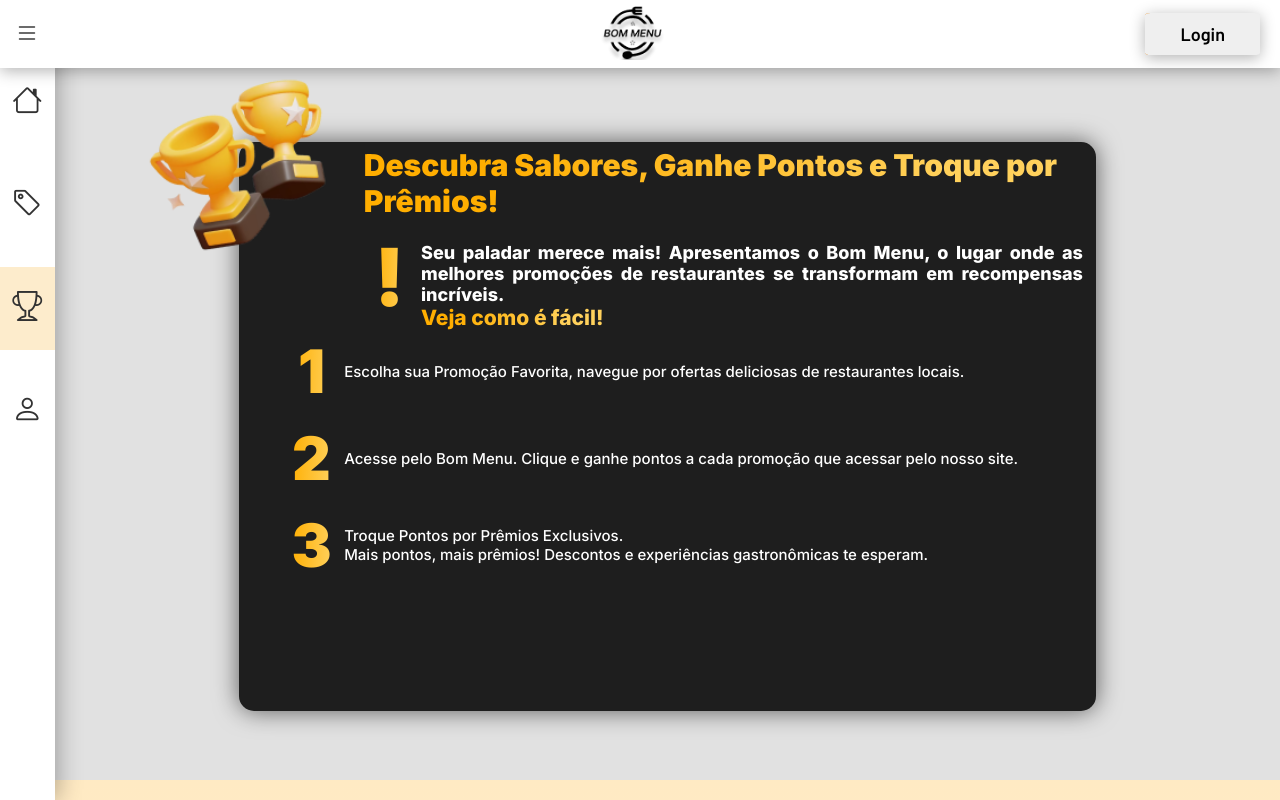
After one commit to Pedrohss-hub/TCC, a PHP site: page /html/pontos.html in a window 1280 px wide. The commit adds this page. Run offline with PHP 8.4, Linux system fonts and the light colour scheme.

Commit message:
pags de pontos, promoções e index prontas

```diff
--- /dev/null
+++ b/css/pontos.css
@@ -0,0 +1,320 @@
+* {
+    padding: 0;
+    margin: 0 0;
+    box-sizing: border-box;
+}
+
+body {
+    padding: 0;
+    padding: 0;
+    margin: 0 0;
+    box-sizing: border-box;
+}
+
+@import url('https://fonts.googleapis.com/css2?family=Inter:wght@500;600;800;900&display=swap');
+
+/* SIDEBAR */
+nav.menu-lateral {
+    width: 55px;
+    height: 100%;
+    background-color: #fff;
+    padding: 20px 0 40px 0;
+    position: fixed;
+    top: 0;
+    left: 0;
+    box-shadow: 3px 0 25px rgba(0, 0, 0, 0.3);
+    transition: 0.5s;
+    /* z-index: 1; */
+}
+
+nav.menu-lateral .btn-expandir {
+    margin-left: 15px;
+    margin-bottom: 13px;
+}
+
+nav.menu-lateral.expandir {
+    width: 255px;
+    z-index: 1;
+}
+
+.btn-expandir>i {
+    color: #323232;
+    font-size: 24px;
+    cursor: pointer;
+}
+
+ul {
+    height: 100%;
+    list-style-type: none;
+}
+
+ul li.item-menu {
+    transition: 0.2s;
+}
+
+ul li.ativo {
+    background-color: #fdeccc;
+}
+
+ul li.item-menu:hover {
+    background: #fdeccc;
+}
+
+ul li.item-menu a {
+    color: #323232;
+    text-decoration: none;
+    font-size: 20px;
+    padding: 20px 4%;
+    display: flex;
+    margin-bottom: 20px;
+    line-height: 40px;
+    overflow: hidden;
+}
+
+ul li.item-menu a .txt-link {
+    margin-left: 70px;
+    transition: 0.7s;
+    opacity: 0;
+}
+
+nav.menu-lateral.expandir .txt-link {
+    margin-left: 35px;
+    opacity: 1;
+}
+
+ul li.item-menu a .icon>i {
+    font-size: 30px;
+    margin-left: 10px;
+}
+
+.txt-link {
+    font-family: 'Barlow', sans-serif;
+    font-weight: 600;
+}
+
+
+/* NAVBAR */
+.box-navbar {
+    height: 68px;
+    width: 100%;
+    background-color: #fff;
+    box-shadow: 0 3px 15px rgba(0, 0, 0, 0.3);
+    position: sticky;
+    margin-bottom: -18px;
+    z-index: 1;
+    top: 0;
+}
+
+.navbar {
+    width: 100%;
+    height: 100%;
+    display: flex;
+    justify-content: space-between;
+    align-items: center;
+    padding: 20px 20px 20px 15px;
+}
+
+.box-logo {
+    width: 73px;
+    height: 63px;
+    margin-left: 10vh;
+    padding: 3px;
+}
+
+.logo {
+    max-width: 100%;
+    cursor: pointer;
+}
+
+.box-btn-login button {
+    border: none;
+    padding: 10px 35px;
+    border-radius: 5%;
+    box-shadow: 0 3px 15px rgba(0, 0, 0, 0.3);
+    cursor: pointer;
+    width: 100%;
+    text-align: center;
+    display: block;
+    position: relative;
+    overflow: hidden;
+    font-size: 18px;
+    font-family: "Barlow", sans-serif;
+    font-weight: 600;
+    transition: .4s;
+}
+
+.box-btn-login button:hover {
+    color: #fff;
+    z-index: 1;
+    transform: scale(1.1);
+
+}
+
+.box-btn-login button::before {
+    content: "";
+    display: flex;
+    align-items: center;
+    justify-content: center;
+    font-size: 18px;
+    width: 105%;
+    height: 105%;
+    border-radius: 5%;
+    position: absolute;
+    left: -100px;
+    top: 0;
+    background-color: #ff8a00;
+    z-index: -1;
+}
+
+.box-btn-login button:hover::before {
+    animation: deslocar .3s;
+    left: 0;
+    top: 0;
+}
+
+@keyframes deslocar {
+    0% {
+        left: -100px;
+        top: 0;
+    }
+
+    100% {
+        left: 0;
+        top: 0;
+    }
+}
+
+.background {
+    margin-left: 55px;
+    width: calc(100% - 55px);
+    height: 89vh;
+    background-color: #e1e1e1;
+    top: 0;
+    display: flex;
+    justify-content: center;
+}
+
+.container {
+    background-color: #1e1e1e;
+    width: 70%;
+    height: 80%;
+    margin: 6% auto;
+    border-radius: 15px;
+    box-shadow: 0 0 25px rgba(0, 0, 0, 0.6);
+    position: relative;
+}
+
+.container-img {
+    display: flex;
+    justify-content: center;
+    align-items: center;
+    width: 270px;
+    height: 270px;
+    position: absolute;
+    top: -120px;
+    left: -130px;
+}
+
+.container-img img {
+    width: 100%;
+    height: 100%;
+}
+
+.dourado {
+    background: linear-gradient(93deg, #FFAE00 17.47%, #FFD15C 80.78%);
+    background-clip: text;
+    -webkit-background-clip: text;
+    -webkit-text-fill-color: transparent;
+}
+
+.title-geral {
+    width: calc(100% - 125px);
+    margin-left: 125px;
+    height: 80px;
+    border-top-right-radius: 15px;
+    padding-top: 5px;
+}
+
+.title-geral h1 {
+    font-family: 'Inter', sans-serif;
+    font-weight: 900;
+    font-size: 30px;
+}
+
+.estrofe {
+    width: calc(100% - 125px);
+    margin-left: 125px;
+    height: 110px;
+    display: flex;
+}
+
+.excl {
+    width: 7%;
+    height: 100%;
+    font-size: 80px;
+    font-family: 'Inter', sans-serif;
+    font-weight: 900;
+    display: flex;
+    align-items: center;
+    justify-content: center;
+}
+
+.estrofe p {
+    height: 100%;
+    width: 92%;
+    margin-top: 2%;
+    font-weight: 800;
+    font-family: 'Inter', sans-serif;
+    color: #fff;
+    padding: 6px;
+    font-size: 18px;
+    text-align: justify;
+}
+
+.estrofe p span {
+    font-weight: 800;
+    font-family: 'Inter', sans-serif;
+    font-size: 21px;
+}
+
+.container-lista {
+    width: 100%;
+    height: 261px;
+    border-bottom-left-radius: 15px;
+    border-bottom-right-radius: 15px;
+    display: flex;
+    flex-direction: column;
+}
+
+.box {
+    flex: 1;
+    padding-bottom: 08px;
+    margin-left: 40px;
+}
+
+.num {
+    width: 8%;
+    height: 100%;
+    font-weight: 900;
+    font-family: 'Inter', sans-serif;
+    font-size: 60px;
+    display: flex;
+    align-items: center;
+    justify-content: center;
+}
+
+.item1,
+.item2,
+.item3 {
+    display: flex;
+}
+
+.p {
+    display: flex;
+    align-items: center;
+    justify-content: center;
+    font-weight: 500;
+    font-family: 'Inter', sans-serif;
+    color: #fff;
+    font-size: 15px;
+}
--- a/css/promocoes.css
+++ b/css/promocoes.css
@@ -199,8 +199,9 @@
 .box-banner-principal {
   display: flex;
   justify-content: center;
-  margin-left: 10px;
-  margin-top: 2%;
+  width: 80%;
+  height: 400px;
+  margin-left: 160px;
 }
 
 .box-banner-principal img {
--- a/css/style.css
+++ b/css/style.css
@@ -255,7 +255,7 @@
   border-top-right-radius: 10px;
   border-bottom-right-radius: 10px;
   position: absolute;
-  top: -180px;
+  top: -60px;
   left: 0px;
 }
 
@@ -307,7 +307,7 @@
 .box-promocoes .promocao2-4 {
   width: 80%;
   height: 350px;
-  margin-left: 16%;
+  margin-left: 15%;
   border-radius: 10px;
   box-shadow: 0 3px 25px rgba(0, 0, 0, 0.3);
   display: flex;
@@ -330,7 +330,7 @@
   border-top-right-radius: 10px;
   border-bottom-right-radius: 10px;
   position: absolute;
-  top: -160px;
+  top: -60px;
   left: 0px;
 }
 
@@ -347,13 +347,14 @@
   height: 160px;
   background-color: #fff;
   border-top-right-radius: 10px;
-  padding: 20px;
+  padding: 15px;
   color: #323232;
 }
 
 .promocao2-4 .txt-exp-promo p{
   font-family: 'Inter', sans-serif;
   font-weight: 500;
+  font-size: 16px;
 }
 
 .box-txt-btn .box-btn-promocao {
--- /dev/null
+++ b/html/pontos.html
@@ -0,0 +1,133 @@
+<!DOCTYPE html>
+<html lang="pt-br">
+
+<head>
+    <meta charset="UTF-8">
+    <meta name="viewport" content="width=device-width, initial-scale=1.0">
+    <title>Bom Menu</title>
+
+    <!-- LINK CSS -->
+    <link rel="stylesheet" href="../css/style.css">
+    <link rel="stylesheet" href="../css/pontos.css">
+    <link rel="stylesheet" href="../css/rodape.css">
+
+    <!-- ICON BOOTSTRAP -->
+    <link rel="stylesheet" href="https://cdn.jsdelivr.net/npm/bootstrap-icons@1.11.1/font/bootstrap-icons.css">
+
+    <!-- FONTS GOOGLE -->
+    <link rel="preconnect" href="https://fonts.googleapis.com">
+    <link rel="preconnect" href="https://fonts.gstatic.com" crossorigin>
+    <link href="https://fonts.googleapis.com/css2?family=Inter:wght@500;600;800;900&display=swap" rel="stylesheet">
+
+    <link rel="preconnect" href="https://fonts.googleapis.com">
+    <link rel="preconnect" href="https://fonts.gstatic.com" crossorigin>
+    <link href="https://fonts.googleapis.com/css2?family=Barlow:wght@600&display=swap" rel="stylesheet">
+
+</head>
+
+<body>
+
+    <!--SIDEBAR-->
+    <nav class="menu-lateral">
+        <div class="btn-expandir">
+            <i class="bi bi-list" id="btn-exp1"></i> <!-- botao de expandir sidebar -->
+        </div>
+        <ul>
+            <li class="item-menu">
+                <a href="index.html">
+                    <span class="icon"><i class="bi bi-house"></i></span>
+                    <span class="txt-link">Home</span>
+                </a>
+            </li>
+            <li class="item-menu">
+                <a href="../html/promocoes.html">
+                    <span class="icon"><i class="bi bi-tag"></i></span>
+                    <span class="txt-link">Promoções</span>
+                </a>
+            </li>
+            <li class="item-menu ativo">
+                <a href="../html/pontos.html">
+                    <span class="icon"><i class="bi bi-trophy"></i></span>
+                    <span class="txt-link">Pontos</span>
+                </a>
+            </li>
+            <li class="item-menu">
+                <a href="/html/">
+                    <span class="icon"><i class="bi bi-person"></i></span>
+                    <span class="txt-link">Sobre</span>
+                </a>
+            </li>
+    </nav>
+    <!-- FIM SIDEBAR -->
+
+    <!-- COMEÇO NAVBAR -->
+    <header class="box-navbar">
+        <nav class="navbar">
+            <div class="btn-expandir">
+                <i class="bi bi-list" id="btn-exp"></i> <!-- botao de expandir sidebar -->
+            </div>
+            <div class="box-logo">
+                <img src="../images/logo.png" alt="Bom Menu" class="logo" onclick="goHome()">
+            </div>
+            <div class="box-btn-login">
+                <a href="#">
+                    <button type="button" class="btn-login">Login</button>
+                </a>
+            </div>
+        </nav>
+    </header>
+    <br>
+    <!-- FIM NAVBAR -->
+
+
+    <div class="background">
+        <div class="container">
+            <div class="container-img">
+                <img src="../images/trofeu.png" alt="img-trofeu">
+            </div> <!--DIV IMG -->
+            <div class="title-geral">
+                <h1 class="dourado">Descubra Sabores, Ganhe Pontos e Troque por Prêmios!</h1>
+            </div> <!--TITLE-GERAL -->
+            <div class="estrofe">
+                <div class="excl dourado">
+                    !
+                </div>
+                <p>
+                    Seu paladar merece mais! Apresentamos o Bom Menu, o lugar onde as melhores promoções de restaurantes
+                    se transformam em recompensas incríveis. <br> <span class="dourado">Veja como é fácil!</span>
+                </p>
+            </div><!--ESTROFE -->
+            <div class="container-lista">
+                <div class="box item1">
+                    <div class="num dourado">
+                        1
+                    </div>
+                    <p class="p">
+                        Escolha sua Promoção Favorita, navegue por ofertas deliciosas de restaurantes locais.
+                    </p>
+                </div>
+                <div class="box item2">
+                    <div class="num dourado">
+                        2
+                    </div>
+                    <p class="p">
+                        Acesse pelo Bom Menu.
+                        Clique e ganhe pontos a cada promoção que acessar pelo nosso site.
+                    </p>
+                </div>
+                <div class="box item3">
+                    <div class="num dourado">
+                        3
+                    </div>
+                    <p class="p">
+                        Troque Pontos por Prêmios Exclusivos. <br>Mais pontos, mais prêmios! Descontos e experiências
+                        gastronômicas te esperam.
+                    </p>
+                </div>
+            </div>
+        </div> <!--CONTAINER -->
+    </div><!--BACKGROUND -->
+
+    <script src="../js/sidebar.js"></script>
+    <script src="../js/pontos.js"></script>
+</body>
--- /dev/null
+++ b/js/sidebar.js
@@ -0,0 +1,28 @@
+// sidebar
+var menuItem = document.querySelectorAll('.item-menu');
+
+// deixa selecionado o item que eu cliquei na sidebar
+function selectLink() {
+    menuItem.forEach((item) =>
+        item.classList.remove('ativo')
+    );
+    this.classList.add('ativo');
+};
+
+menuItem.forEach((item) =>
+    item.addEventListener('click', selectLink)
+);
+
+//icone para abrir a sidebar
+
+var btnExp1 = document.querySelector('#btn-exp1');
+var btnExp = document.querySelector('#btn-exp');
+var menuSide = document.querySelector('.menu-lateral');
+
+btnExp1.addEventListener('click', function () {
+    menuSide.classList.toggle('expandir')
+})
+
+btnExp.addEventListener('click', function () {
+    menuSide.classList.toggle('expandir')
+})
```
Also changed, not shown: html/index.html (+7 -8 lines), html/promocoes.html (+27 -26 lines), images/bg-pontos.png (added), images/trofeu.png (added).
